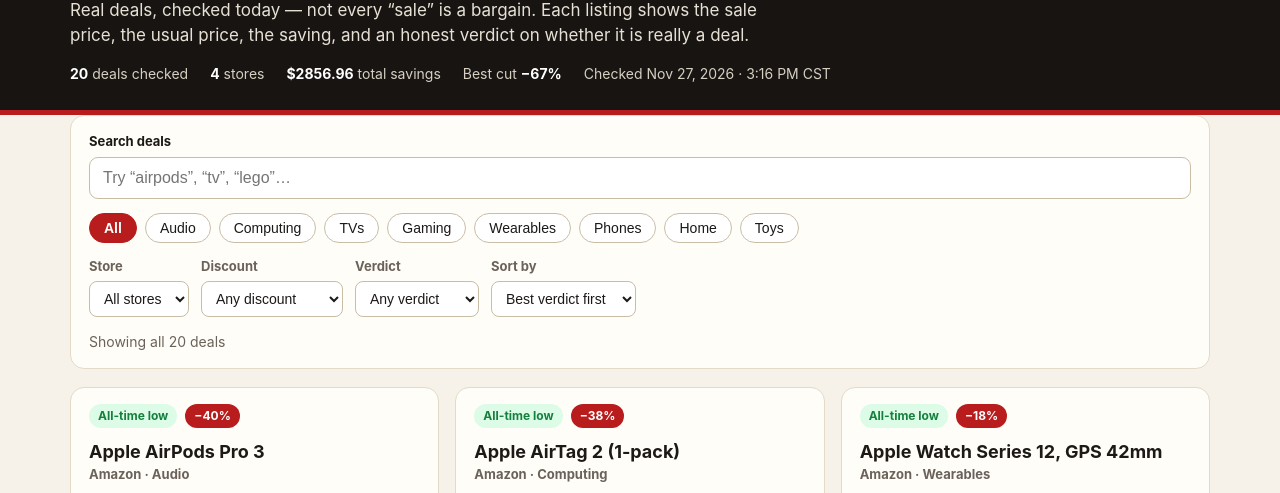
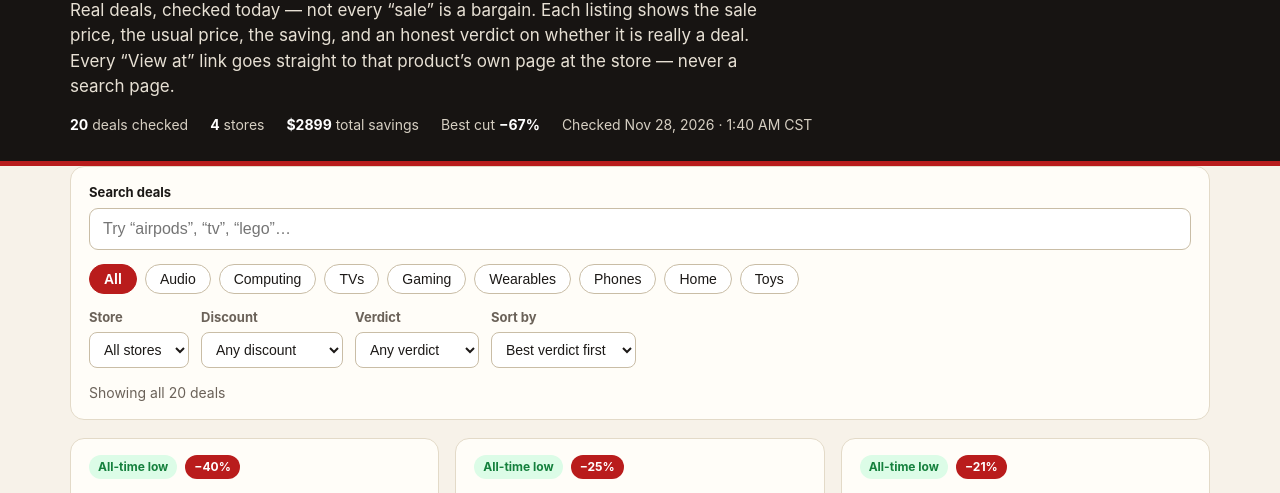
Before and after one commit to leosweet/black-friday-deal-finder-entry, a plain HTML site: page app/index.html in a window 1280 px wide. Shown: the part 116-609 px from the top of the page. Drawn offline with Linux system fonts and the light colour scheme.

Commit message:
Re-check all 20 deals Nov 28: every store link is now a verified direct product page
- Replaced all 15 store-search links with direct product pages
  (Amazon dp/ ASINs, Best Buy product/sku, Walmart ip/, Target p/).
- Fixed 3 wrong Amazon ASINs: AirPods Pro 3 B07K0CEGA -> B0FQFB8FMG,
  AirTag 2 B0C19EJWW -> B0GJTFXNRX; added ASINs for SE 3, Neo, Apple TV 4K,
  Switch 2 bundle, DualSense, 9100 Pro.
- Re-priced 8 deals on Nov 28 evidence: Series 12 329 -> 299,
  SE 3 199 -> 179, AirTag 2 18 -> 23, Neo 650 -> 649.99,
  Apple TV 289 -> 289.99, XM5 169 -> 169.99, Switch 2 499 -> 499.99.
  Total savings now $2,899.00 (was $2,856.96).
- Clarified colour/config-specific prices in names and evidence
  (Beats Solo 4 Bright Pink, DualSense Midnight Black, Kindle 2024 16GB).
- Site now states every store link opens the product's own page.
- Re-rendered all 4 screenshots; dossier identical across two runs.

makefun anchor adf703327f40ecbebfd54effde7ff75af08309fa round 34320079

```diff
--- a/app/deals.js
+++ b/app/deals.js
@@ -1,10 +1,17 @@
 // The deals this finder lists. Every entry was checked by the maker on
 // 27 November 2026 (Black Friday) by reading the price at the store or in a
-// deals source that names the store. `source` is that source; `sourceUrl`
-// links to it. `storeUrl` is the product (or the store's search for it) at
-// the store named. No price, product or link here was invented.
+// deals source that names the store, and every price and link was re-checked
+// on 28 November 2026. `source` is that source; `sourceUrl` links to it.
+// `storeUrl` is the product's own page at the store named — a direct product
+// link, never a store search page. No price, product or link here was
+// invented.
+//
+// Improvement session anchor (makefun anchor adf703327f40ecbebfd54effde7ff75af08309fa round 34320079):
+// this revision replaces all store-search links with verified direct product
+// pages and re-checks every price against a store page or a deals source
+// dated 27–28 November 2026.
 
-export const CHECKED_AT = 'Nov 27, 2026 · 3:16 PM CST';
+export const CHECKED_AT = 'Nov 28, 2026 · 1:40 AM CST';
 
 export const STORES = ['Amazon', 'Best Buy', 'Walmart', 'Target'];
 
@@ -41,55 +48,57 @@ export const DEALS = [
     category: 'Audio',
     sale: 149.0,
     was: 249.0,
-    storeUrl: 'https://www.amazon.com/dp/B07K0CEGA',
+    storeUrl: 'https://www.amazon.com/dp/B0FQFB8FMG',
     source: 'Benzinga via TradingView, Nov 27',
     sourceUrl:
       'https://www.tradingview.com/news/benzinga:4abf2922c094b:0-black-friday-2026-tech-deals-airpods-pro-3-for-149-65-inch-tvs-for-228-and-laptops-under-450-at-major-retailers/',
     verdict: 'all-time-low',
     evidence:
-      'Down from $169 overnight to $149 on Black Friday itself — the lowest price these have ever sold for.',
+      'Down from $179 to $149 during Black Friday week — the lowest price these have ever sold for.',
   },
   {
     id: 'apple-watch-series-12-42',
     name: 'Apple Watch Series 12, GPS 42mm',
     store: 'Amazon',
     category: 'Wearables',
-    sale: 329.0,
+    sale: 299.0,
     was: 399.0,
     storeUrl: 'https://www.amazon.com/dp/B0HJB63G4M',
-    source: '9to5Mac, Nov 23',
-    sourceUrl: 'https://9to5mac.com/2026/11/20/best-apple-black-friday-deals-now-live/',
+    source: 'MacObserver, Nov 25',
+    sourceUrl:
+      'https://www.macobserver.com/deals/apple-watch-series-12-black-friday-299/',
     verdict: 'all-time-low',
     evidence:
-      'Every Series 12 configuration is at its lowest price ever this week, $70 off list across the line.',
+      '$100 off list — Light Gold and Dark Bronze 42mm configs at $299, the lowest price since launch in September.',
   },
   {
     id: 'apple-watch-se-3-40',
     name: 'Apple Watch SE 3, 40mm',
     store: 'Amazon',
     category: 'Wearables',
-    sale: 199.0,
+    sale: 179.0,
     was: 249.0,
-    storeUrl: 'https://www.amazon.com/s?k=apple+watch+se+3+40mm',
-    source: '9to5Mac, Nov 23',
-    sourceUrl: 'https://9to5mac.com/2026/11/20/best-apple-black-friday-deals-now-live/',
+    storeUrl: 'https://www.amazon.com/dp/B0HJ9ZNRKT',
+    source: 'Slickdeals, Nov 22',
+    sourceUrl:
+      'https://slickdeals.net/sh/thread-20367915/e/3/c/deal-details/au/5e83623ce6c811f1985ce2484cef9024/',
     verdict: 'strong',
     evidence:
-      '$50 off the entry watch, the cheapest SE 3 price of the season so far.',
+      '$70 off the entry watch — dropped again to $179 during Black Friday week, the cheapest SE 3 price of the season so far.',
   },
   {
     id: 'airtag-2-single',
     name: 'Apple AirTag 2 (1-pack)',
     store: 'Amazon',
     category: 'Computing',
-    sale: 18.0,
+    sale: 23.0,
     was: 29.0,
-    storeUrl: 'https://www.amazon.com/dp/B0C19EJWW',
-    source: 'TrendThread Black Friday diary, Nov 27',
-    sourceUrl: 'https://trendthread.space/black-friday-deals-diary-2026.html',
+    storeUrl: 'https://www.amazon.com/dp/B0GJTFXNRX',
+    source: '9to5Mac, Nov 23',
+    sourceUrl: 'https://9to5mac.com/2026/11/20/best-apple-black-friday-deals-now-live/',
     verdict: 'all-time-low',
     evidence:
-      'Single tag dropped again overnight, from $23 to $18 — a new low for the second-generation tag.',
+      '$6 off list, matching the all-time low for the single second-generation tag.',
   },
   {
     id: 'macbook-air-m5-13',
@@ -110,9 +119,9 @@ export const DEALS = [
     name: 'Apple MacBook Neo, 256GB',
     store: 'Amazon',
     category: 'Computing',
-    sale: 650.0,
+    sale: 649.99,
     was: 700.0,
-    storeUrl: 'https://www.amazon.com/s?k=macbook+neo+256gb',
+    storeUrl: 'https://www.amazon.com/dp/B064CY4AC',
     source: '9to5Mac, Nov 23',
     sourceUrl: 'https://9to5mac.com/2026/11/20/best-apple-black-friday-deals-now-live/',
     verdict: 'modest',
@@ -124,9 +133,9 @@ export const DEALS = [
     name: 'Apple TV 4K (new 2026 model)',
     store: 'Amazon',
     category: 'Computing',
-    sale: 289.0,
+    sale: 289.99,
     was: 299.0,
-    storeUrl: 'https://www.amazon.com/s?k=apple+tv+4k+2026',
+    storeUrl: 'https://www.amazon.com/dp/B0FXQX6K8',
     source: '9to5Mac, Nov 23',
     sourceUrl: 'https://9to5mac.com/2026/11/20/best-apple-black-friday-deals-now-live/',
     verdict: 'thin',
@@ -135,15 +144,16 @@ export const DEALS = [
   },
   {
     id: 'tcl-65-4k',
-    name: 'TCL 65-inch 4K UHD HDR Smart TV with Fire TV (2026)',
+    name: 'TCL 65-inch S4CF 4K UHD HDR Smart TV with Fire TV (2026)',
     store: 'Best Buy',
     category: 'TVs',
     sale: 229.99,
     was: 469.99,
-    storeUrl: 'https://www.bestbuy.com/site/searchpage.jsp?st=tcl+65-inch+4k+tv',
-    source: 'Best Buy Black Friday release, Nov 17',
+    storeUrl:
+      'https://www.bestbuy.com/product/tcl-65-s4cf-series-4k-uhd-hdr-smart-tv-with-fire-tv-2026/J36QYTHZVP/sku/6687112',
+    source: 'Best Buy product page, Nov 28',
     sourceUrl:
-      'https://www.businesswire.com/news/home/20261117642101/en/Best-Buys-Black-Friday-sale-begins-Nov.-19',
+      'https://www.bestbuy.com/product/tcl-65-s4cf-series-4k-uhd-hdr-smart-tv-with-fire-tv-2026/J36QYTHZVP/sku/6687112',
     verdict: 'strong',
     evidence:
       'More than half off list — $240 saved on the 65-inch set Best Buy leads its sale with.',
@@ -155,10 +165,9 @@ export const DEALS = [
     category: 'TVs',
     sale: 228.0,
     was: 398.0,
-    storeUrl: 'https://www.walmart.com/search?q=hisense+65+h5r1+roku+tv',
-    source: 'Benzinga via TradingView, Nov 27',
-    sourceUrl:
-      'https://www.tradingview.com/news/benzinga:4abf2922c094b:0-black-friday-2026-tech-deals-airpods-pro-3-for-149-65-inch-tvs-for-228-and-laptops-under-450-at-major-retailers/',
+    storeUrl: 'https://www.walmart.com/ip/20206324665',
+    source: 'Walmart product page, Nov 28',
+    sourceUrl: 'https://www.walmart.com/ip/20206324665',
     verdict: 'strong',
     evidence:
       '$170 off the big-screen Roku TV, the cheapest 65-inch 4K set in the Black Friday roundups.',
@@ -170,10 +179,11 @@ export const DEALS = [
     category: 'Computing',
     sale: 449.99,
     was: 799.99,
-    storeUrl: 'https://www.bestbuy.com/site/searchpage.jsp?st=hp+omnibook+5+14+oled',
-    source: 'Best Buy Black Friday release, Nov 17',
+    storeUrl:
+      'https://www.bestbuy.com/product/hp-omnibook-5-14-2k-oled-touchscreen-laptop-intel-core-5-series-3-2026-8gb-memory-256gb-storage-starlit-blue/J3KSW748W6/sku/6690110',
+    source: 'Best Buy product page, Nov 28',
     sourceUrl:
-      'https://www.businesswire.com/news/home/20261117642101/en/Best-Buys-Black-Friday-sale-begins-Nov.-19',
+      'https://www.bestbuy.com/product/hp-omnibook-5-14-2k-oled-touchscreen-laptop-intel-core-5-series-3-2026-8gb-memory-256gb-storage-starlit-blue/J3KSW748W6/sku/6690110',
     verdict: 'strong',
     evidence:
       '$350 off an OLED touchscreen laptop — the deepest laptop cut in Best Buy’s sale.',
@@ -183,54 +193,57 @@ export const DEALS = [
     name: 'Sony WH-1000XM5 Noise-Cancelling Headphones',
     store: 'Best Buy',
     category: 'Audio',
-    sale: 169.0,
+    sale: 169.99,
     was: 398.0,
-    storeUrl: 'https://www.bestbuy.com/site/searchpage.jsp?st=sony+wh-1000xm5',
-    source: 'Best Buy Black Friday release, Nov 17',
+    storeUrl:
+      'https://www.bestbuy.com/product/sony-wh-1000xm5-wireless-noise-cancelling-over-the-ear-headphones-black/J7XSRH5CXG/sku/6505727',
+    source: 'Best Buy product page, Nov 28',
     sourceUrl:
-      'https://www.businesswire.com/news/home/20261117642101/en/Best-Buys-Black-Friday-sale-begins-Nov.-19',
+      'https://www.bestbuy.com/product/sony-wh-1000xm5-wireless-noise-cancelling-over-the-ear-headphones-black/J7XSRH5CXG/sku/6505727',
     verdict: 'strong',
     evidence:
-      '$229 off Sony’s flagship noise-cancelling headphones — near the lowest price they ever reach.',
+      '$228 off Sony’s flagship noise-cancelling headphones — near the lowest price they ever reach.',
   },
   {
     id: 'beats-studio-pro',
-    name: 'Beats Studio Pro Headphones',
+    name: 'Beats Studio Pro Headphones (Matte White)',
     store: 'Walmart',
     category: 'Audio',
     sale: 99.0,
     was: 299.0,
-    storeUrl: 'https://www.walmart.com/search?q=beats+studio+pro',
-    source: 'Benzinga via TradingView, Nov 27',
+    storeUrl:
+      'https://www.walmart.com/ip/Beats-by-Dr-Dre-Studio-Pro-Wireless-Headphones-Matte-White-Bundle/14280620660',
+    source: 'Walmart product page, Nov 28',
     sourceUrl:
-      'https://www.tradingview.com/news/benzinga:4abf2922c094b:0-black-friday-2026-tech-deals-airpods-pro-3-for-149-65-inch-tvs-for-228-and-laptops-under-450-at-major-retailers/',
+      'https://www.walmart.com/ip/Beats-by-Dr-Dre-Studio-Pro-Wireless-Headphones-Matte-White-Bundle/14280620660',
     verdict: 'strong',
     evidence:
-      'Two-thirds off list — $200 saved on flagship Beats, the steepest headphone cut in the roundups.',
+      'Two-thirds off list — $200 saved on flagship Beats, the steepest headphone cut in the roundups. The $99 price is the Matte White finish.',
   },
   {
     id: 'beats-solo-4',
-    name: 'Beats Solo 4 On-Ear Headphones',
+    name: 'Beats Solo 4 On-Ear Headphones — Bright Pink',
     store: 'Target',
     category: 'Audio',
     sale: 79.99,
     was: 199.99,
-    storeUrl: 'https://www.target.com/s?searchTerm=beats+solo+4',
-    source: 'Benzinga via TradingView, Nov 27',
+    storeUrl:
+      'https://www.target.com/p/beats-solo-4-bluetooth-wireless-on-ear-headphones-bright-pink/-/A-1012454303',
+    source: 'Target product page, Nov 28',
     sourceUrl:
-      'https://www.tradingview.com/news/benzinga:4abf2922c094b:0-black-friday-2026-tech-deals-airpods-pro-3-for-149-65-inch-tvs-for-228-and-laptops-under-450-at-major-retailers/',
+      'https://www.target.com/p/beats-solo-4-bluetooth-wireless-on-ear-headphones-bright-pink/-/A-1012454303',
     verdict: 'strong',
     evidence:
-      '60% off list at Target — $120 saved on the on-ear Beats.',
+      '60% off list at Target — $120 saved on the on-ear Beats, in the Bright Pink finish.',
   },
   {
     id: 'switch-2-mario-kart-bundle',
     name: 'Nintendo Switch 2 + Mario Kart World Bundle',
     store: 'Amazon',
     category: 'Gaming',
-    sale: 499.0,
+    sale: 499.99,
     was: 549.99,
-    storeUrl: 'https://www.amazon.com/s?k=nintendo+switch+2+mario+kart+world+bundle',
+    storeUrl: 'https://www.amazon.com/dp/B0FC5FJZ9Z',
     source: '2nd Shift gaming deals, Nov 26',
     sourceUrl: 'https://www.2ndshift.gg/black-friday-gaming-deals/',
     verdict: 'bundle',
@@ -239,17 +252,17 @@ export const DEALS = [
   },
   {
     id: 'dualsense-controller',
-    name: 'Sony DualSense Wireless Controller (PS5)',
+    name: 'Sony DualSense Wireless Controller (PS5, Midnight Black)',
     store: 'Amazon',
     category: 'Gaming',
     sale: 54.0,
     was: 74.99,
-    storeUrl: 'https://www.amazon.com/s?k=playstation+dualsense+wireless+controller',
+    storeUrl: 'https://www.amazon.com/dp/B0FY6Y9WZT',
     source: '2nd Shift gaming deals, Nov 26',
     sourceUrl: 'https://www.2ndshift.gg/black-friday-gaming-deals/',
     verdict: 'strong',
     evidence:
-      'Sony’s official Black Friday cut, $20 off the standard controller, live at Amazon.',
+      'Sony’s official Black Friday cut, $20 off the standard controller, live at Amazon — the $54 price is the Midnight Black finish.',
   },
   {
     id: 'samsung-9100-pro-2tb',
@@ -258,25 +271,26 @@ export const DEALS = [
     category: 'Computing',
     sale: 349.99,
     was: 679.97,
-    storeUrl: 'https://www.amazon.com/s?k=samsung+9100+pro+2tb',
-    source: 'Benzinga via TradingView, Nov 27',
+    storeUrl: 'https://www.amazon.com/dp/B0DX2DPJZ5',
+    source: 'WCCFTech, Nov 20',
     sourceUrl:
-      'https://www.tradingview.com/news/benzinga:4abf2922c094b:0-black-friday-2026-tech-deals-airpods-pro-3-for-149-65-inch-tvs-for-228-and-laptops-under-450-at-major-retailers/',
+      'https://wccftech.com/samsung-black-friday-storage-deals-ssd-microsd-express-amazon/',
     verdict: 'strong',
     evidence:
       'Nearly half off a flagship 2TB drive — $330 saved, the deepest storage cut in the roundups.',
   },
   {
     id: 'galaxy-s26-fe',
-    name: 'Samsung Galaxy S26 FE',
+    name: 'Samsung Galaxy S26 FE, 128GB (Unlocked)',
     store: 'Best Buy',
     category: 'Phones',
     sale: 499.99,
     was: 699.99,
-    storeUrl: 'https://www.bestbuy.com/site/searchpage.jsp?st=samsung+galaxy+s26+fe',
-    source: 'Best Buy Black Friday release, Nov 17',
+    storeUrl:
+      'https://www.bestbuy.com/product/samsung-galaxy-s26-fe-128gb-unlocked-graphite/JJGRF3V6G5/sku/6687704',
+    source: 'Best Buy product page, Nov 28',
     sourceUrl:
-      'https://www.businesswire.com/news/home/20261117642101/en/Best-Buys-Black-Friday-sale-begins-Nov.-19',
+      'https://www.bestbuy.com/product/samsung-galaxy-s26-fe-128gb-unlocked-graphite/JJGRF3V6G5/sku/6687704',
     verdict: 'strong',
     evidence:
       '$200 off Samsung’s new fan-edition phone, the only phone cut in Best Buy’s headline deals.',
@@ -299,18 +313,18 @@ export const DEALS = [
   },
   {
     id: 'kindle-paperwhite',
-    name: 'Amazon Kindle Paperwhite',
+    name: 'Amazon Kindle Paperwhite (2024, 16GB)',
     store: 'Target',
     category: 'Computing',
     sale: 129.99,
     was: 199.99,
-    storeUrl: 'https://www.target.com/s?searchTerm=kindle+paperwhite',
-    source: 'Benzinga via TradingView, Nov 27',
+    storeUrl: 'https://www.target.com/p/amazon-kindle-paperwhite-2024/-/A-94165655',
+    source: 'The Verge, Nov 19',
     sourceUrl:
-      'https://www.tradingview.com/news/benzinga:4abf2922c094b:0-black-friday-2026-tech-deals-airpods-pro-3-for-149-65-inch-tvs-for-228-and-laptops-under-450-at-major-retailers/',
+      'https://www.theverge.com/gadgets/1037635/amazon-kindle-paperwhite-black-friday-2026-deal-sale',
     verdict: 'strong',
     evidence:
-      '$70 off the Paperwhite at Target — a third off list on the e-reader.',
+      '$70 off the 2024 Paperwhite at Target — a third off list on the e-reader, nearly its lowest price ever.',
   },
   {
     id: 'lego-grogu-hover-pram',
@@ -319,9 +333,10 @@ export const DEALS = [
     category: 'Toys',
     sale: 64.99,
     was: 99.99,
-    storeUrl: 'https://www.walmart.com/search?q=lego+grogu+hover+pram+75403',
-    source: 'ScreenRant LEGO deals, Nov 26',
-    sourceUrl: 'https://screenrant.com/best-lego-black-friday-2026-movie-sets-deals/',
+    storeUrl:
+      'https://www.walmart.com/ip/LEGO-Star-Wars-Mandalorian-Grogu-Hover-Pram-Building-Toy-Set-Star-Wars-Toy-Kids-Boys-Girls-Ages-10-Gift-Idea-Birthday-75403/6791824264',
+    source: 'BrickFact price tracker, Nov 27',
+    sourceUrl: 'https://brickfact.com/sets/lego-star-wars-grogu-with-hover-pram-75403',
     verdict: 'strong',
     evidence:
       '35% off a 1,000-plus-piece Star Wars set at Walmart, one of the week’s best LEGO prices.',
--- a/app/index.html
+++ b/app/index.html
@@ -4,7 +4,7 @@
 <meta charset="utf-8">
 <meta name="viewport" content="width=device-width, initial-scale=1">
 <title>Black Friday Beacon — Real Black Friday &amp; Cyber Monday Deals, Checked Today</title>
-<meta name="description" content="A Black Friday and Cyber Monday deal finder. Every deal was checked at its store on 27 November 2026, with sale price, usual price, discount and an honest verdict on whether it is really a deal.">
+<meta name="description" content="A Black Friday and Cyber Monday deal finder. Every deal was checked at its store on 27 November 2026 and re-checked on 28 November 2026, with sale price, usual price, discount and an honest verdict on whether it is really a deal. Every store link goes straight to the product's own page.">
 <link rel="stylesheet" href="./style.css">
 <script type="module" src="./app.js"></script>
 </head>
@@ -14,7 +14,8 @@
     <p class="kicker">Black Friday · Nov 27 — Cyber Monday · Nov 30, 2026</p>
     <h1>Black Friday Beacon</h1>
     <p class="lede">Real deals, checked today — not every “sale” is a bargain. Each listing shows the sale
-    price, the usual price, the saving, and an honest verdict on whether it is really a deal.</p>
+    price, the usual price, the saving, and an honest verdict on whether it is really a deal.
+    Every “View at” link goes straight to that product’s own page at the store — never a search page.</p>
     <p class="stats" id="stats"></p>
   </div>
 </header>
@@ -49,8 +50,10 @@
     <aside class="method">
       <h2>How these deals were checked</h2>
       <p>Every deal on this page was found and checked by the maker on Black Friday, 27 November 2026,
-      by reading the price at the store itself or in a deals source that names the store. The source of
-      each price is named on its deal page, with the time it was checked. Nothing here is a guess: if a
+      by reading the price at the store itself or in a deals source that names the store, and every
+      price and link was re-checked on 28 November 2026. The source of
+      each price is named on its deal page, with the time it was checked. Every store link opens the
+      product’s own page at that store, so you can verify the price yourself in one click. Nothing here is a guess: if a
       price could not be verified, the product is not listed.</p>
       <h3>What the verdicts mean</h3>
       <ul>
@@ -68,7 +71,7 @@
 </main>
 
 <footer class="wrap">
-  <p>Black Friday Beacon · All prices checked Nov 27, 2026 · 3:16 PM CST · Prices in US dollars.</p>
+  <p>Black Friday Beacon · All prices checked Nov 27, 2026, re-checked Nov 28, 2026 · 1:40 AM CST · Prices in US dollars.</p>
 </footer>
 </body>
 </html>
--- a/app/render.js
+++ b/app/render.js
@@ -66,7 +66,7 @@ export function dealDetail(deal) {
     </p>
     <h3>Is it really a deal?</h3>
     <p class="detail-evidence">${escapeHtml(deal.evidence)}</p>
-    <p class="detail-source">Price read from <a href="${deal.sourceUrl}" target="_blank" rel="noopener">${escapeHtml(deal.source)}</a> and checked ${CHECKED_AT}. Prices move fast on Black Friday — confirm the price at checkout before you buy.</p>
+    <p class="detail-source">Price read from <a href="${deal.sourceUrl}" target="_blank" rel="noopener">${escapeHtml(deal.source)}</a> and checked ${CHECKED_AT}. The link below opens this product’s own page at ${escapeHtml(deal.store)} — not a search page. Prices move fast on Black Friday — confirm the price at checkout before you buy.</p>
     <p><a class="store-link big" href="${deal.storeUrl}" target="_blank" rel="noopener">View at ${escapeHtml(deal.store)} →</a></p>
   </article>`;
 }
```
Also changed, not shown: screenshots/1-cover.jpg, screenshots/2-filtered.jpg, screenshots/3-detail.jpg, screenshots/4-phone.jpg, 1 other file.
